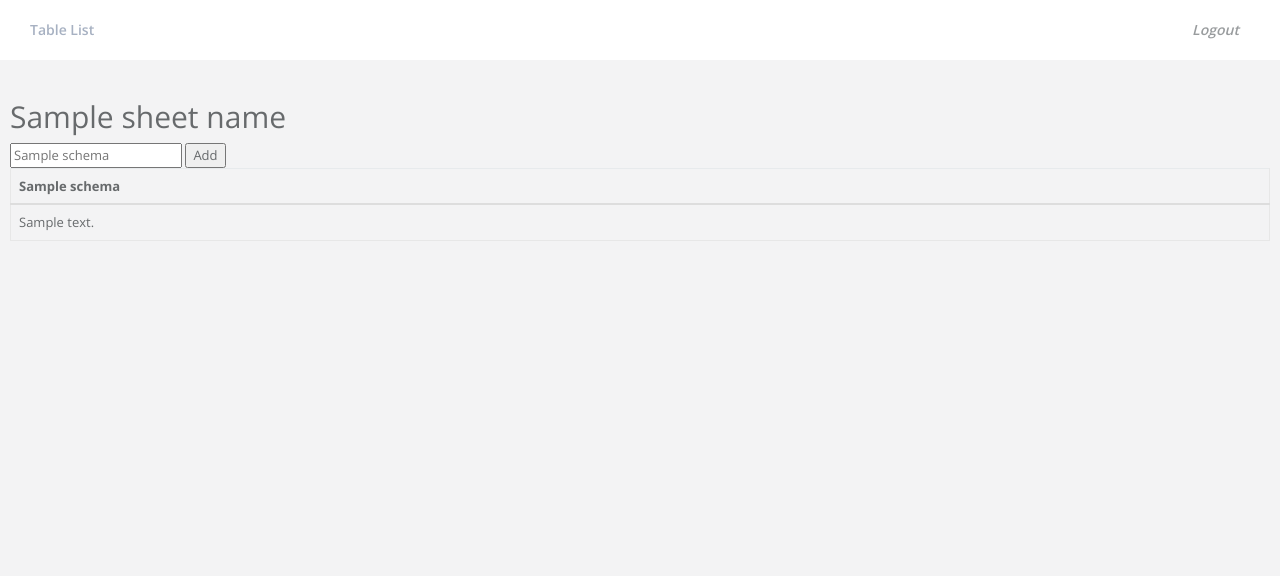
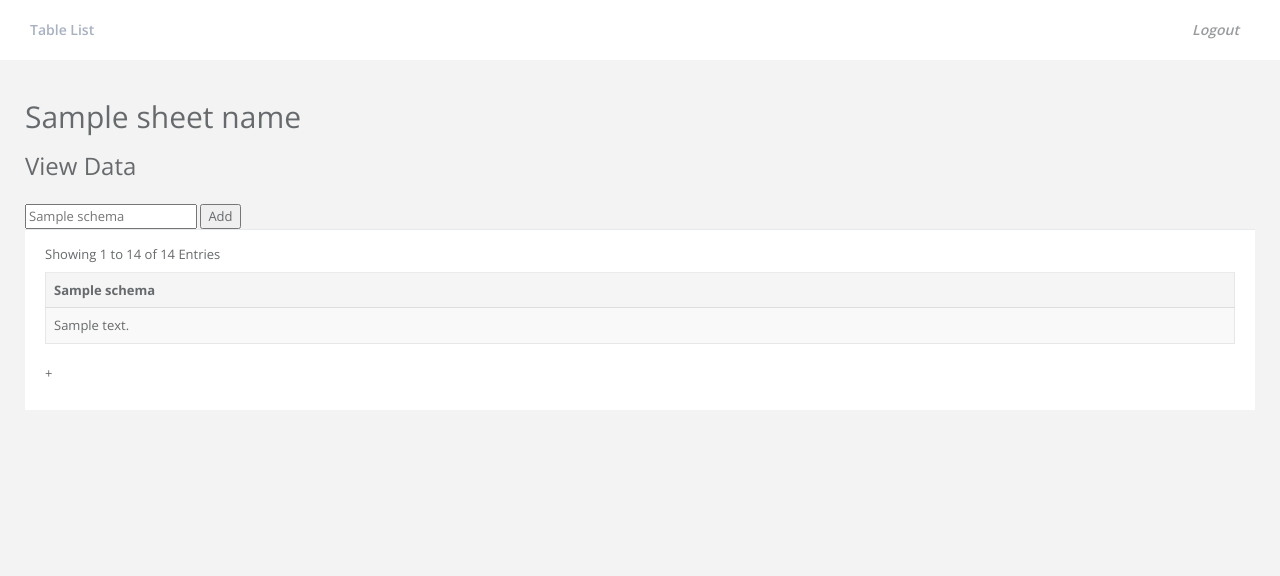
Before and after one commit to leokhachatorians/flask-air, a Flask app: template air/templates/view_sheet.html in a window 1280 px wide. Shown: the top 576 px of the page. Run offline with Flask 2, Linux system fonts and the light colour scheme; the template is opened without the code that fills it: most values are stand-ins (such as "Sample title", 1, 10 or a date in 2020); some libraries are stand-ins or nearby versions.

Commit message:
restrutured JS

```diff
--- a/air/templates/modify_sheet.html
+++ b/air/templates/modify_sheet.html
@@ -103,7 +103,7 @@
                   <td>
                     <form method="POST">
                       <input type="submit" class="btn btn-xs btn-success" value="Edit">
-                      {{ delete_form.submit_delete_columns }}
+                        {{ delete_form.submit_delete_columns }}
                       <input type="hidden" name="to_delete" value="{{ i.column_name }}">
                     </form>
                   </td>
--- a/air/templates/view_sheet.html
+++ b/air/templates/view_sheet.html
@@ -1,8 +1,17 @@
 {% extends "base.html" %}
 
+{% block heading %}
+  <div class="col-lg-12">
+    <div class="ibox float-e-m argins">
+      <h1>{{ sheet_name }}</h1>
+      <h2>View Data</h2>
+    </div>
+  </div>
+{% endblock %}
+
 {% block content %}
-
-<h1>{{ sheet_name }}</h1>
+  <div class="col-lg-12">
+    <div class="ibox float-e-margins">
 
 <form method="POST">
   {% for i in schema %}
@@ -10,18 +19,28 @@
   {% endfor %}
   <input type="submit" value="Add">
 </form>
-<table class='table table-bordered' style="width:100%">
+
+
+<div class="ibox-content">
+  <div class="table-responsive">
+    <div role="status" aria-live="polite" style="padding-bottom: 8px;">Showing 1 to 14 of 14 Entries</div>
+  <table class="table table-striped table-bordered table-hover dataTables-example">
+    <thead>
+      <tr>
         {% for i in schema %}
         <th>{{ i.column_name }}</th>
         {% endfor %}
+      </tr>
+    </thead>
     <tbody>
       {% for i in contents %}
         <tr>
           {% for j in i %}
-        <td> {{ j }} </td>
+            <td>{{ j }}</td>
           {% endfor %}
         </tr>
       {% endfor %}
     </tbody>
   </table>
+  <div id="input_row_button" role="status" aria-live="polite" style="padding-bottom: 8px;">+</div>
 {% endblock %}
```
Also changed, not shown: air/static/js/main.js (+7 -7 lines). Lines whose indentation alone changed are shown as unchanged.
